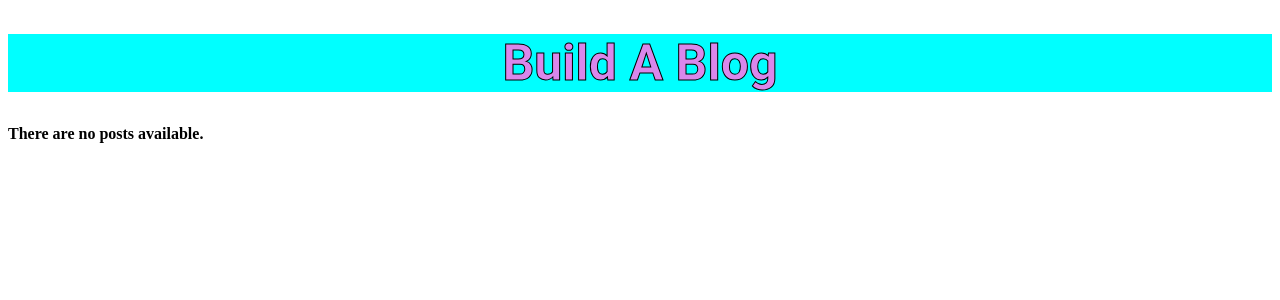
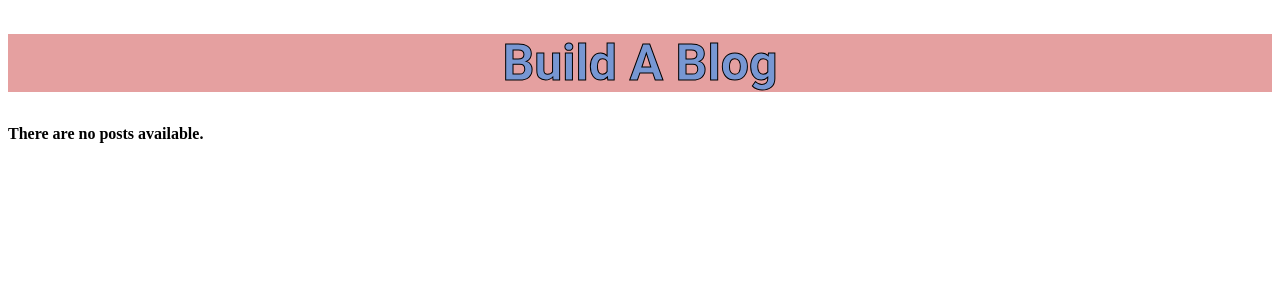
Before and after one commit to XanthanAmaranth/blogz, a Flask app: page /blog in a window 1280 px wide. Shown: the part 68-368 px from the top of the page. Run offline with Flask 2, Linux system fonts and the light colour scheme; data that the repository does not hold is empty.

```diff
--- a/templates/base.html
+++ b/templates/base.html
@@ -6,16 +6,16 @@
     </head>
     <body>
         <style>
-            h1{background-color:aqua}
+            h1{background-color:rgb(229, 160, 160)}
             h1{color: black;
-            -webkit-text-fill-color:rgb(218, 135, 235);
+            -webkit-text-fill-color:#7797d3;
             -webkit-text-stroke-width: 1px;
             -webkit-text-stroke-color: black;font-size:50px;font-weight:bold;
-            font-family:roboto;color:#4682b4;text-align: center;}
+            font-family:roboto;color:#5e78c0;text-align: center;}
             p{font-weight:900;}
-            h2{font-family:Impact;color:rgb(218, 135, 235);}
+            h2{font-family:Impact;color:rgb(20, 22, 148);}
             label{font-weight:900;font-size:120%}
-            input[type=submit]{font-weight:900; font-size:120%;background-color:aqua;color:black;}
+            input[type=submit]{font-weight:900; font-size:120%;background-color:#8eade6;color:black;}
         </style>
         <nav>
             <p><a href='/blog'>homepage</a></p>
```
